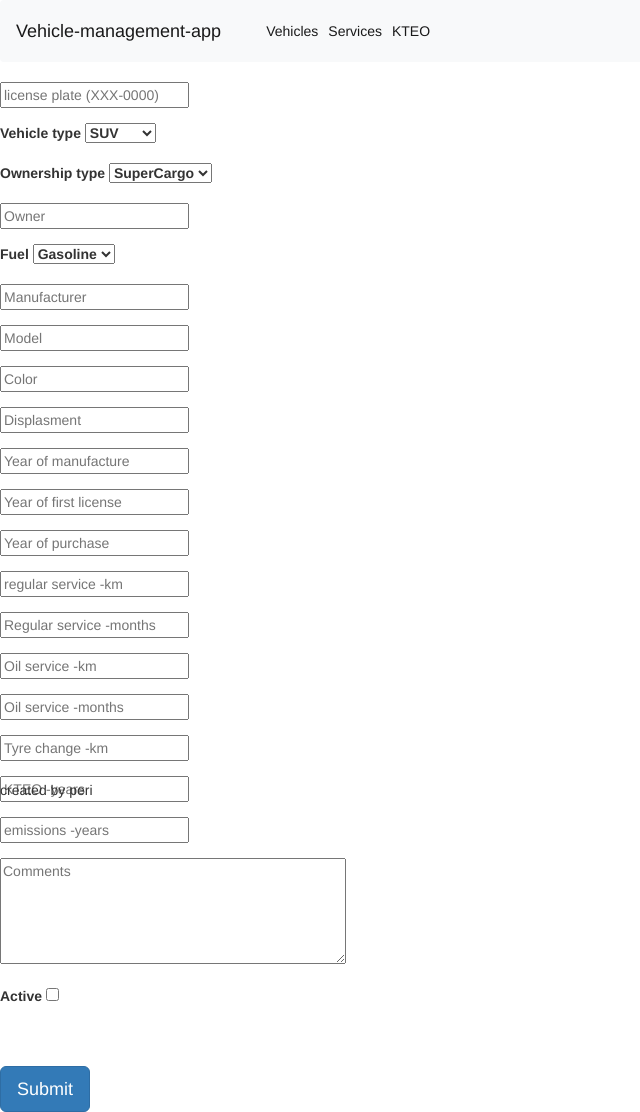
After one commit to PeriKor19008/cars, a CodeIgniter app: page /database/index.php/vehicles/add_vehicle in a window 1280 px wide. The commit adds this page. Shown: the whole page, without its empty margins (0-640 px from the left). Run offline with CodeIgniter, Linux system fonts and the light colour scheme; data comes from the database, SQL or seed files in the repository; both versions use the stored data as it was after the commit.

Commit message:
made add new and delete functionality on car (updated database)

```diff
--- a/application/controllers/Services.php
+++ b/application/controllers/Services.php
@@ -19,8 +19,6 @@ class Services extends CI_Controller {
     }
     public function new_service_submit(){
         $result=$this->input->post();
-        echo "<pre>";
-
 
         $this->services_model->post_new_service($result);
 
--- a/application/controllers/Site.php
+++ b/application/controllers/Site.php
@@ -28,13 +28,16 @@ class Site extends CI_Controller {
 
     public function index()
     {
+        $this->load->view('hf/header');
         $this->load->view('first_page.php');
+        $this->load->view('hf/footer.html');
     }
     public function all_vehicles(){
         $result['cars']=$this->vehicles_model->get_all_vehicles();
 
-
+        $this->load->view('hf/header.php');
         $this->load->view('vehicles/all_vehicles.php',$result);
+        $this->load->view('hf/footer.html');
     }
     public function all_services(){
         $result['services']=$this->services_model->get_all_services();
--- a/application/controllers/Vehicles.php
+++ b/application/controllers/Vehicles.php
@@ -31,7 +31,9 @@ class Vehicles extends CI_Controller {
         $result['serv']=$this->vehicles_model->get_next_services($id);
 
 
+        $this->load->view('hf/header');
         $this->load->view("vehicles/vehicle_details",$result);
+        $this->load->view('hf/footer.html');
     }
     public function update_odometer($id){
         $ID=array("id"=>$id);
@@ -44,4 +46,31 @@ class Vehicles extends CI_Controller {
         $this->vehicles_model->add_km($data);
     }
 
+    public function add_vehicle(){
+        $data['result']=$this->vehicles_model->get_vehicle_types();
+
+        $this->load->view('hf/header');
+        $this->load->view('vehicles/add_vehicle',$data);
+        $this->load->view('hf/footer.html');
+    }
+    public function new_vehicle_submit(){
+        $result=$this->input->post();
+        $this->vehicles_model->add_vehicle($result);
+
+    }
+    public function are_u_sure_delete($id){
+        $data['id']=$id;
+        $this->load->view('hf/header');
+        $this->load->view('vehicles/are_u_sure_delete',$data);
+        $this->load->view('hf/footer.html');
+
+    }
+    public function delete($id){
+        $data['id']=$id;
+        $this->vehicles_model->delete($id);
+        $this->load->view('hf/header');
+        $this->load->view('vehicles/deleted',$data);
+        $this->load->view('hf/footer.html');
+    }
+
 }
--- a/application/models/Vehicles_model.php
+++ b/application/models/Vehicles_model.php
@@ -52,6 +52,18 @@ class vehicles_model extends CI_Model
         return$query->result();
 
     }
+    function get_vehicle_types(){
+        $query=$this->db->get('vehicle_type');
+        return $query->result();
+    }
+
+    function add_vehicle($data){
+        $this->db->insert('car', $data);
+    }
+    function delete($id){
+        $this->db->where('id',$id);
+        $this->db->delete('car');
+    }
 
 
 }
--- a/application/views/first_page.php
+++ b/application/views/first_page.php
@@ -1,5 +0,0 @@
-<link rel="stylesheet" href="https://maxcdn.bootstrapcdn.com/bootstrap/3.4.1/css/bootstrap.min.css">
-<script src="https://ajax.googleapis.com/ajax/libs/jquery/3.6.0/jquery.min.js"></script>
-<script src="https://maxcdn.bootstrapcdn.com/bootstrap/3.4.1/js/bootstrap.min.js"></script>
-
-<?php $this->load->view("navbar") ?>
--- a/application/views/hf/footer.html
+++ b/application/views/hf/footer.html
@@ -1,3 +1,4 @@
-<div>
-  created by peri
-</div>
+
+<div class="fixed-bottom">created by peri</div>
+</body>
+</html>
--- a/application/views/hf/header.html
+++ /dev/null
@@ -1,3 +0,0 @@
-<div>
-  Vehicle management software
-</div>
--- /dev/null
+++ b/application/views/hf/header.php
@@ -0,0 +1,13 @@
+<!doctype html>
+<html lang="en">
+<head>
+  <meta charset="utf-8">
+  <meta name="viewport" content="width=device-width, initial-scale=1">
+  <title>vehicles</title>
+    <link href="https://cdn.jsdelivr.net/npm/bootstrap@5.2.2/dist/css/bootstrap.min.css" rel="stylesheet" integrity="sha384-Zenh87qX5JnK2Jl0vWa8Ck2rdkQ2Bzep5IDxbcnCeuOxjzrPF/et3URy9Bv1WTRi" crossorigin="anonymous">
+    <link rel="stylesheet" href="https://maxcdn.bootstrapcdn.com/bootstrap/3.4.1/css/bootstrap.min.css">
+    <script src="https://ajax.googleapis.com/ajax/libs/jquery/3.6.0/jquery.min.js"></script>
+    <script src="https://maxcdn.bootstrapcdn.com/bootstrap/3.4.1/js/bootstrap.min.js"></script>
+</head>
+<body>
+ <?php $this->load->view("navbar") ; ?>
--- a/application/views/navbar.php
+++ b/application/views/navbar.php
@@ -1,6 +1,3 @@
-<link rel="stylesheet" href="https://maxcdn.bootstrapcdn.com/bootstrap/3.4.1/css/bootstrap.min.css">
-<script src="https://ajax.googleapis.com/ajax/libs/jquery/3.6.0/jquery.min.js"></script>
-<script src="https://maxcdn.bootstrapcdn.com/bootstrap/3.4.1/js/bootstrap.min.js"></script>
 
 <?php
 $V_url=base_url('index.php/site/all_vehicles');
@@ -8,19 +5,22 @@ $S_url=base_url('/index.php/site/all_services');
 $K_url=base_url('/index.php/site/all_kteo');
 $url=base_url();
 ?>
-<div >
-    <nav class="navbar navbar-default ">
+<div class="sticky-top" >
+    <nav class="navbar navbar-expand-lg bg-light">
         <div class="container-fluid">
             <div class="navbar-header">
                 <?php echo"<a class='navbar-brand' href='$url'>Vehicle-management-app</a>" ?>
+            </div >
+            <div class="collapse navbar-collapse">
+                <ul class="nav navbar-nav">
+                    <?php
+                    echo"<li class='nav-item' ><a class='nav-link active' href='$V_url'>Vehicles</a></li>";
+                    echo "<li class='nav-item'><a class='nav-link active' href='$S_url'>Services</a></li>";
+                    echo "<li class='nav-item'><a class='nav-link active' href='$K_url'>KTEO</a></li>"
+                    ?>
+                </ul>
             </div>
-            <ul class="nav navbar-nav">
-                <?php
-                echo"<li><a href='$V_url'>Vehicles</a></li>";
-                echo "<li><a href='$S_url'>Services</a></li>";
-                echo "<li><a href='$K_url'>KTEO</a></li>"
-                ?>
-            </ul>
+
         </div>
     </nav>
 </div>
--- a/application/views/services/all_services.php
+++ b/application/views/services/all_services.php
@@ -6,8 +6,7 @@
 $this->load->view("navbar") ;
 $add_service_url=base_url('/index.php/services/new_service');
 
-echo "<pre>";
-print_r($services);
+
 echo "<a class='btn btn-primary btn-xs' href='$add_service_url'>new service</a><br>";
 foreach ($services as $service){
 
--- /dev/null
+++ b/application/views/vehicles/add_vehicle.php
@@ -0,0 +1,133 @@
+<?php
+$url="vehicles/new_vehicle_submit";
+echo form_open($url,array(
+    "method"=>"post",
+    "class"=>"new_vehicle"
+
+
+));
+
+?>
+
+
+
+<div >
+    <div class="form-group">
+        <input type="text" placeholder="license plate (XXX-0000)" name="license_plate"/>
+    </div>
+
+    <div class="form-group">
+        <label>Vehicle type
+            <select name="vehicle_type" >
+                <?php
+                $i=1;
+                foreach ($result as $r){
+                    echo"<option value='$i'>$r->type</option>";
+                    $i++;
+                }
+                ?>
+            </select>
+        </label>
+    </div>
+
+
+    <div class="form-group">
+        <label>Ownership type
+            <select name="ownership_type">
+                <option value="1">SuperCargo</option>
+                <option value="2">I.X.</option>
+            </select>
+        </label>
+    </div>
+
+
+
+    <div class="form-group">
+        <input type="text" placeholder="Owner" name="owner"/>
+    </div>
+
+    <div class="form-group">
+        <label>Fuel
+            <select name="ownership_type">
+                <option value="1">Gasoline</option>
+                <option value="2">Petrol</option>
+                <option value="2">Electric</option>
+            </select>
+        </label>
+    </div>
+
+
+    <div class="form-group">
+        <input type="text" placeholder="Manufacturer" name="manufacturer"/>
+    </div>
+
+
+
+    <div class="form-group">
+        <input type="text" placeholder="Model" name="model"/>
+    </div>
+
+    <div class="form-group">
+        <input type="text" placeholder="Color" name="color"/>
+    </div>
+
+    <div class="form-group">
+        <input type="number" placeholder="Displasment" name="displasment"/>
+    </div>
+
+
+    <div class="form-group">
+        <input type="number" placeholder="Year of manufacture" name="year_man"/>
+    </div>
+
+    <div class="form-group">
+        <input type="number" placeholder="Year of first license" name="year_license"/>
+    </div>
+
+    <div class="form-group">
+        <input type="number" placeholder="Year of purchase" name="year_purch"/>
+    </div>
+
+
+
+    <div class="form-group">
+        <input type="number" placeholder="regular service -km" name="service_reg_km"/>
+    </div>
+    <div class="form-group">
+        <input type="number" placeholder="Regular service -months" name="service_reg_months"/>
+    </div>
+    <div class="form-group">
+        <input type="number" placeholder="Oil service -km" name="service_oil_km"/>
+    </div>
+    <div class="form-group">
+        <input type="number" placeholder="Oil service -months" name="service_oil_months"/>
+    </div>
+    <div class="form-group">
+        <input type="number" placeholder="Tyre change -km" name="service_tyre_km"/>
+    </div>
+    <div class="form-group">
+        <input type="number" placeholder="KTEO -years" name="KTEO_years"/>
+    </div>
+    <div class="form-group">
+        <input type="number" placeholder="emissions -years" name="emission_years"/>
+    </div>
+    <div class="form-group">
+        <textarea name="comments" cols="40" rows="5" placeholder="Comments"></textarea>
+    </div>
+    <div class="form-group">
+       <label>Active
+           <input type='hidden' value='0' name='active'>
+           <input type="checkbox" value="1" name="active"/>
+       </label>
+    </div>
+
+
+
+
+    <br><br>
+    <button type="submit" class="btn btn-primary btn-lg">Submit</button/>
+
+</div>
+
+
+<?php echo form_close(); ?>
--- /dev/null
+++ b/application/views/vehicles/are_u_sure_delete.php
@@ -0,0 +1,5 @@
+<?php
+$delete_url=base_url('/index.php/vehicles/delete/'.$id);
+
+echo "<h1>Are you sure?</h1>";
+echo "<a class='btn btn-primary btn-xs' href='$delete_url'>delete</a>";
--- /dev/null
+++ b/application/views/vehicles/deleted.php
@@ -0,0 +1,3 @@
+<?php
+echo "deleted".$id;
+?>
```
Also changed, not shown: DB/cars_localhost-2022_10_16_21_11_32-dump.sql (+40 -14 lines), application/views/vehicles/all_vehicles.php (+5 -4 lines), application/views/vehicles/vehicle_details.php (+6 -2 lines).
